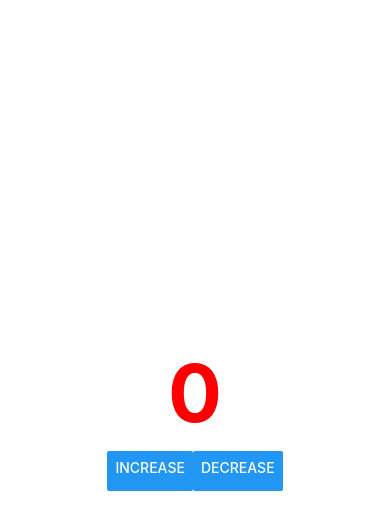
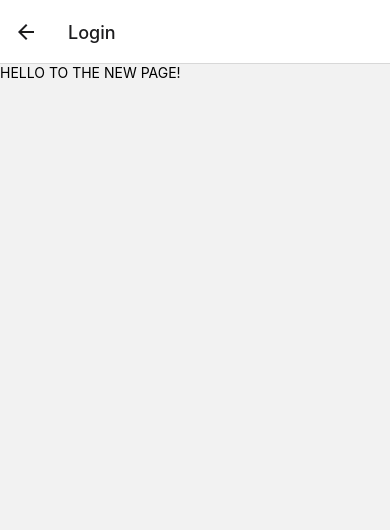
Before and after one commit to XLR8-07/Fall-23_FrontEnd, a React Native app: screen /Login in a window 390 px wide. Shown: the top 530 px of the page. Built offline with nearby package versions, Linux system fonts and the light colour scheme.

Commit message:
added stack navigator

```diff
--- a/App.tsx
+++ b/App.tsx
@@ -1,27 +1,20 @@
 import React from "react";
-import {View, Text, StyleSheet} from "react-native";
 import CounterPage from "./src/pages/CounterPage";
+import { createStackNavigator } from "@react-navigation/stack";
+import { NavigationContainer } from "@react-navigation/native";
+import LoginPage from "./src/pages/LoginPage";
+
+const stack = createStackNavigator();
 
 const App = () =>{
  return(
-  // <View style={styles.mainContainer}>
-  //   <Text style={styles.textContainer}>Hello World !</Text>
-  // </View>
-  <CounterPage/>
+  <NavigationContainer>
+    <stack.Navigator>
+      <stack.Screen name="Counter" component={CounterPage}/>
+      <stack.Screen name="Login" component={LoginPage}/>
+    </stack.Navigator>
+  </NavigationContainer>
  )
 }
 
-const styles = StyleSheet.create({
-  mainContainer: {
-    flex: 1,
-    justifyContent: "center",
-    alignItems: "center"
-  },
-  textContainer: {
-    fontWeight: "700",
-    fontSize: 16,
-    color: "red"
-  }
-})
-
 export default App;
--- a/package.json
+++ b/package.json
@@ -9,6 +9,8 @@
     "web": "expo start --web"
   },
   "dependencies": {
+    "@react-navigation/native": "^6.1.8",
+    "@react-navigation/stack": "^6.3.18",
     "expo": "~49.0.13",
     "expo-status-bar": "~1.6.0",
     "react": "18.2.0",
--- a/src/pages/CounterPage.tsx
+++ b/src/pages/CounterPage.tsx
@@ -1,7 +1,7 @@
 import React, { useState } from "react";
 import { View, Text, Button, StyleSheet } from "react-native";
 
-const CounterPage = () =>{
+const CounterPage = (props: any) =>{
     const [counter, setCounter] = useState(0); //REACT HOOK!!
 
     const increaseHandler = () =>{
@@ -13,12 +13,19 @@ const CounterPage = () =>{
         setCounter(counter - 1)
         console.log("Current Value: ", counter)
     }
+
+    const navHandler = ()=>{
+        props.navigation.navigate("Login")
+    }
     return (
         <View style={style.mainContainer}>
             <Text style={style.counterContainer}>{counter}</Text>
             <View style={style.buttonContainer}>
                 <Button title="Increase" onPress={increaseHandler}></Button>
                 <Button title="Decrease" onPress={decreaseHandler}></Button>
+            </View>
+            <View>
+                <Button title="LOGIN" onPress={navHandler}/>
             </View>
         </View>
     )
--- /dev/null
+++ b/src/pages/LoginPage.tsx
@@ -0,0 +1,12 @@
+import React from "react";
+import { View,Text } from "react-native";
+
+const LoginPage = () =>{
+    return(
+        <View>
+            <Text>HELLO TO THE NEW PAGE!</Text>
+        </View>
+    )
+}
+
+export default LoginPage;
```
Also changed, not shown: 1 other file (tests, documents, lock files or other folders).
